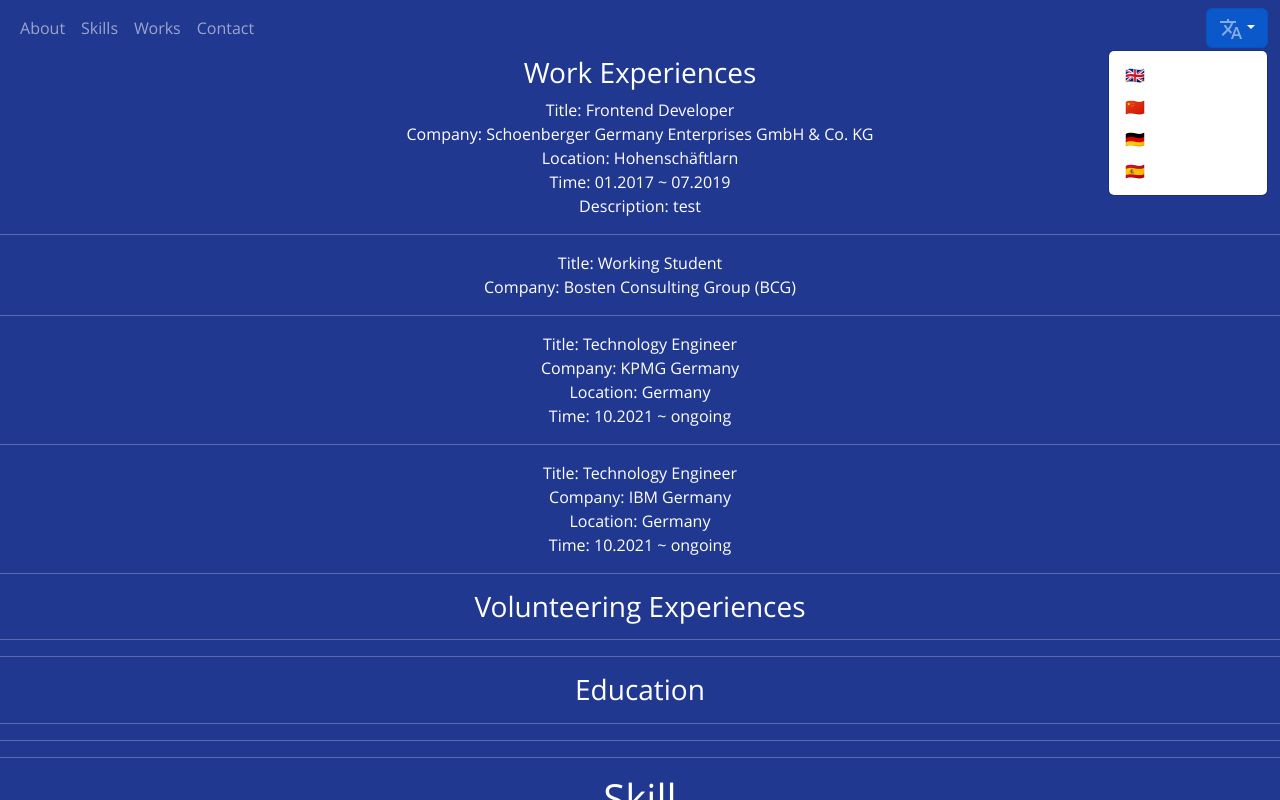
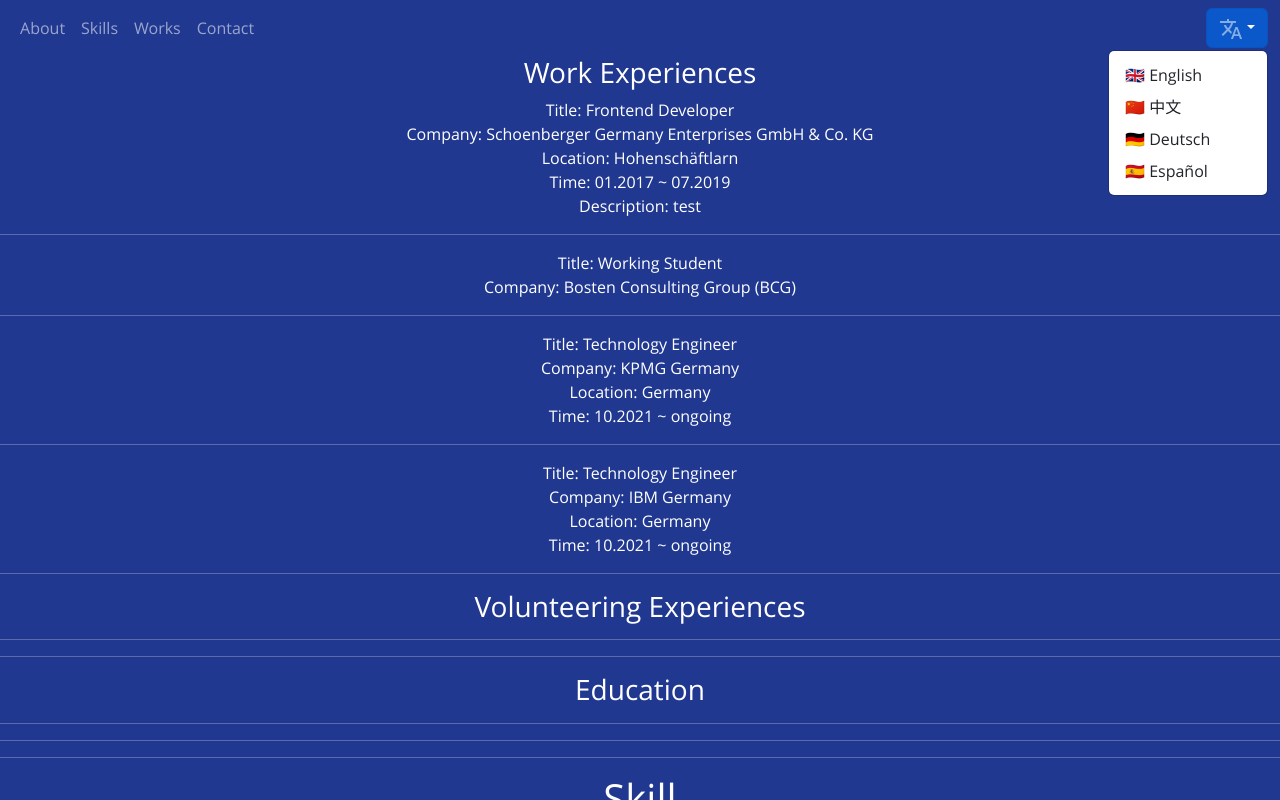
Before and after one commit to ChuyingHe/personal-website, a React (Create React App) app: page / in a window 1280 px wide. Both pictures are taken after a click on the button 1236 px from the left and 28 px from the top of the page. Shown: the top 800 px of the page. Built offline with nearby package versions, Linux system fonts and the light colour scheme.

Commit message:
add language name

```diff
--- a/src/components/NavScroll.js
+++ b/src/components/NavScroll.js
@@ -48,11 +48,11 @@
               <IconLanguage id="icon-language" />
             </Dropdown.Toggle>
 
-            <Dropdown.Menu>
-              <Dropdown.Item href="#/action-1">🇬🇧</Dropdown.Item>
-              <Dropdown.Item href="#/action-2">🇨🇳</Dropdown.Item>
-              <Dropdown.Item href="#/action-3">🇩🇪</Dropdown.Item>
-              <Dropdown.Item href="#/action-3">🇪🇸</Dropdown.Item>
+            <Dropdown.Menu size="sm" align="end">
+              <Dropdown.Item href="#/action-1">🇬🇧 English</Dropdown.Item>
+              <Dropdown.Item href="#/action-2">🇨🇳 中文</Dropdown.Item>
+              <Dropdown.Item href="#/action-3">🇩🇪 Deutsch</Dropdown.Item>
+              <Dropdown.Item href="#/action-3">🇪🇸 Español</Dropdown.Item>
             </Dropdown.Menu>
           </Dropdown>
         </Container>
```
